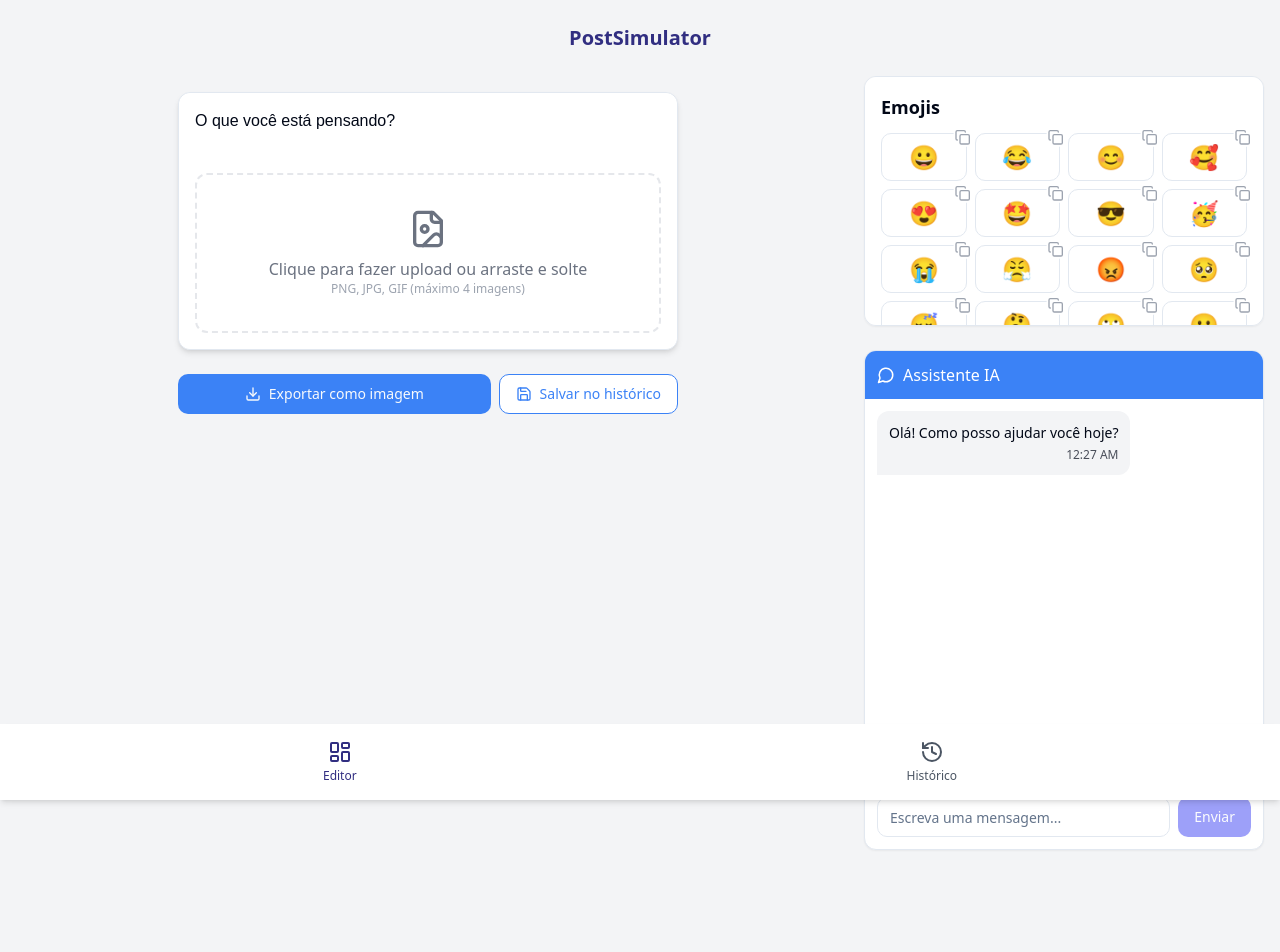
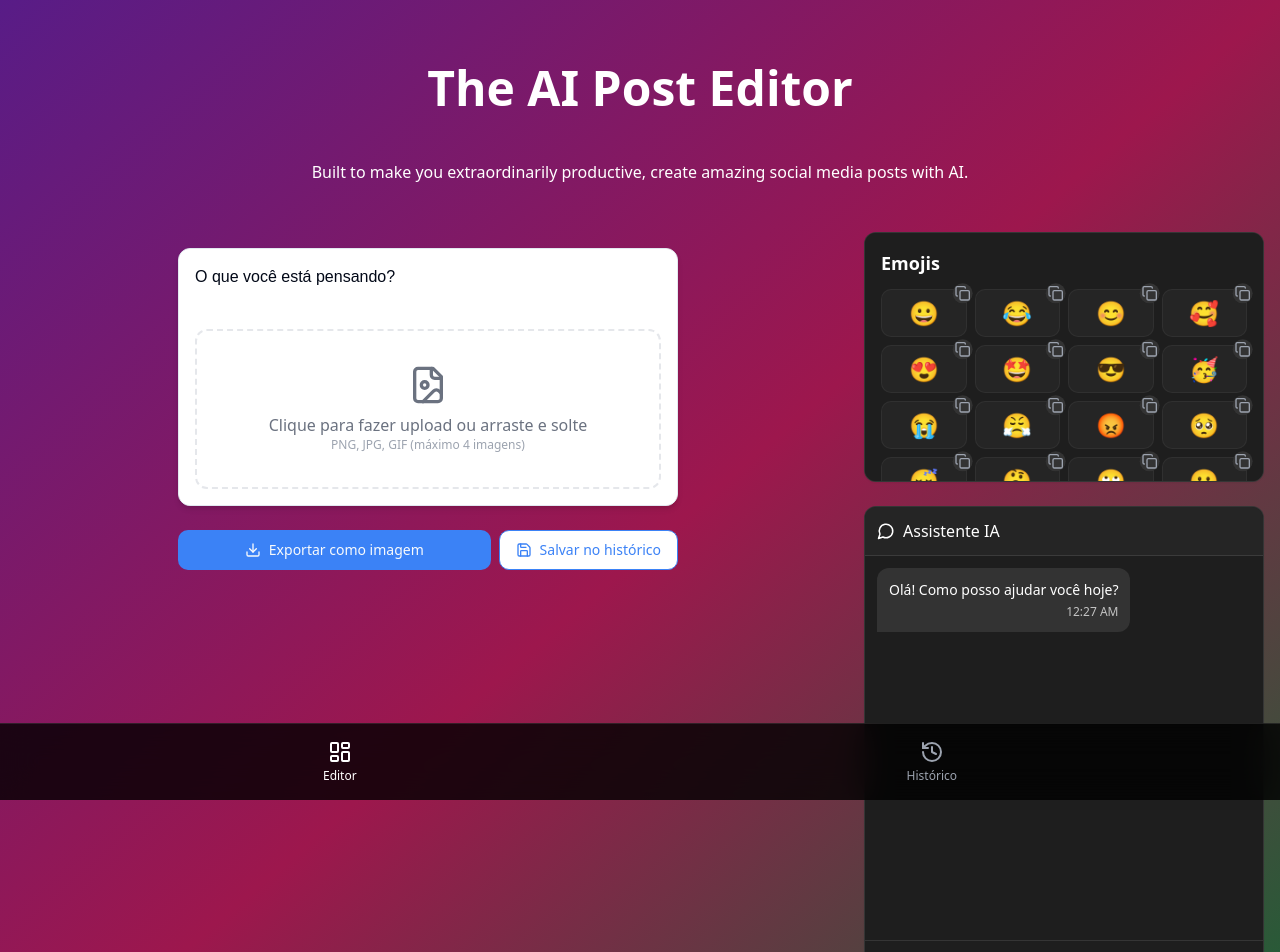
Before and after one commit to Lunedev03/post-card-creator-app, a React (Vite) app: page / in a window 1280 px wide. Shown: the top 952 px of the page. Built offline with nearby package versions, Linux system fonts and the light colour scheme.

Commit message:
Refactor: Use a new design

```diff
--- a/src/App.tsx
+++ b/src/App.tsx
@@ -19,7 +19,7 @@ const App = () => (
         <Toaster />
         <Sonner />
         <BrowserRouter>
-          <div className="min-h-screen bg-gray-100">
+          <div className="min-h-screen bg-[#121212]">
             <Routes>
               <Route path="/" element={<Index />} />
               <Route path="/history" element={<History />} />
--- a/src/components/NavigationBar.tsx
+++ b/src/components/NavigationBar.tsx
@@ -8,12 +8,12 @@ const NavigationBar = () => {
   const isActive = (path: string) => location.pathname === path;
 
   return (
-    <nav className="bg-white shadow-md w-full fixed bottom-0 left-0 right-0 px-4 py-3 z-50">
+    <nav className="bg-black/80 backdrop-blur-lg border-t border-white/10 w-full fixed bottom-0 left-0 right-0 px-4 py-3 z-50">
       <div className="container mx-auto flex justify-around items-center">
         <Link
           to="/"
           className={`flex flex-col items-center gap-1 px-4 py-1 rounded-lg transition-colors ${
-            isActive('/') ? 'text-indigo-900' : 'text-gray-600 hover:text-indigo-900'
+            isActive('/') ? 'text-white' : 'text-gray-400 hover:text-white'
           }`}
         >
           <LayoutDashboard size={24} />
@@ -23,7 +23,7 @@ const NavigationBar = () => {
         <Link
           to="/history"
           className={`flex flex-col items-center gap-1 px-4 py-1 rounded-lg transition-colors ${
-            isActive('/history') ? 'text-indigo-900' : 'text-gray-600 hover:text-indigo-900'
+            isActive('/history') ? 'text-white' : 'text-gray-400 hover:text-white'
           }`}
         >
           <History size={24} />
--- a/src/components/chat/AiAssistant.tsx
+++ b/src/components/chat/AiAssistant.tsx
@@ -82,13 +82,13 @@ const AiAssistant = () => {
   };
 
   return (
-    <Card className="bg-white flex flex-col h-full overflow-hidden">
-      <div className="p-3 bg-blue-500 text-white flex items-center gap-2">
+    <Card className="bg-[#1E1E1E] border border-white/10 flex flex-col h-full overflow-hidden">
+      <div className="p-3 bg-[#252525] border-b border-white/10 text-white flex items-center gap-2">
         <MessageCircle size={18} />
         <h3 className="font-medium">Assistente IA</h3>
       </div>
 
-      <ScrollArea className="flex-grow p-3">
+      <ScrollArea className="flex-grow p-3 text-white">
         <div className="flex flex-col space-y-3">
           {messages.map((msg, index) => (
             <div
@@ -98,8 +98,8 @@ const AiAssistant = () => {
               <div
                 className={`max-w-[80%] rounded-lg p-3 ${
                   msg.sender === 'user'
-                    ? 'bg-blue-500 text-white rounded-br-none'
-                    : 'bg-gray-100 rounded-bl-none'
+                    ? 'bg-purple-700 text-white rounded-br-none'
+                    : 'bg-[#333333] rounded-bl-none'
                 }`}
               >
                 <p className="text-sm">{msg.text}</p>
@@ -113,15 +113,15 @@ const AiAssistant = () => {
         </div>
       </ScrollArea>
 
-      <form onSubmit={handleSend} className="p-3 border-t">
+      <form onSubmit={handleSend} className="p-3 border-t border-white/10">
         <div className="flex gap-2">
           <Input
             value={input}
             onChange={(e) => setInput(e.target.value)}
             placeholder="Escreva uma mensagem..."
-            className="flex-grow"
+            className="flex-grow bg-[#252525] border-white/10 text-white"
           />
-          <Button type="submit" disabled={!input.trim()}>
+          <Button type="submit" disabled={!input.trim()} className="bg-purple-700 hover:bg-purple-600">
             Enviar
           </Button>
         </div>
--- a/src/components/emoji/EmojiPicker.tsx
+++ b/src/components/emoji/EmojiPicker.tsx
@@ -31,18 +31,18 @@ const EmojiPicker = () => {
   };
 
   return (
-    <Card className="bg-white p-4 h-full overflow-auto">
+    <Card className="bg-[#1E1E1E] border border-white/10 text-white p-4 h-full overflow-auto">
       <h3 className="font-semibold mb-3 text-lg">Emojis</h3>
       <div className="grid grid-cols-4 gap-2">
         {emojis.map((emoji, index) => (
           <Button
             key={index}
             variant="outline"
-            className="h-12 text-2xl relative"
+            className="h-12 text-2xl relative bg-[#252525] border-white/5 hover:bg-[#333333]"
             onClick={() => handleCopyEmoji(emoji)}
           >
             {emoji}
-            <span className="absolute top-0 right-0 bg-white rounded-full p-0.5 transform translate-x-1/3 -translate-y-1/3">
+            <span className="absolute top-0 right-0 bg-[#333333] rounded-full p-0.5 transform translate-x-1/3 -translate-y-1/3">
               {copiedEmoji === emoji ? (
                 <Check className="h-3 w-3 text-green-500" />
               ) : (
--- a/src/pages/Index.tsx
+++ b/src/pages/Index.tsx
@@ -6,9 +6,14 @@ import AiAssistant from '@/components/chat/AiAssistant';
 
 const Index = () => {
   return (
-    <div className="min-h-screen bg-gray-100 pb-20">
+    <div className="min-h-screen bg-gradient-to-br from-purple-900 via-pink-800 to-green-800 pb-20">
       <div className="container mx-auto px-4 py-6">
-        <div className="text-xl font-bold text-indigo-900 text-center mb-6">PostSimulator</div>
+        <div className="text-5xl font-bold text-white text-center mb-12 mt-10">
+          The AI Post Editor
+        </div>
+        <div className="text-center text-white mb-12">
+          Built to make you extraordinarily productive, create amazing social media posts with AI.
+        </div>
         <div className="grid grid-cols-1 md:grid-cols-3 gap-6 mt-6">
           <div className="md:col-span-2">
             <PostSimulator />
```
